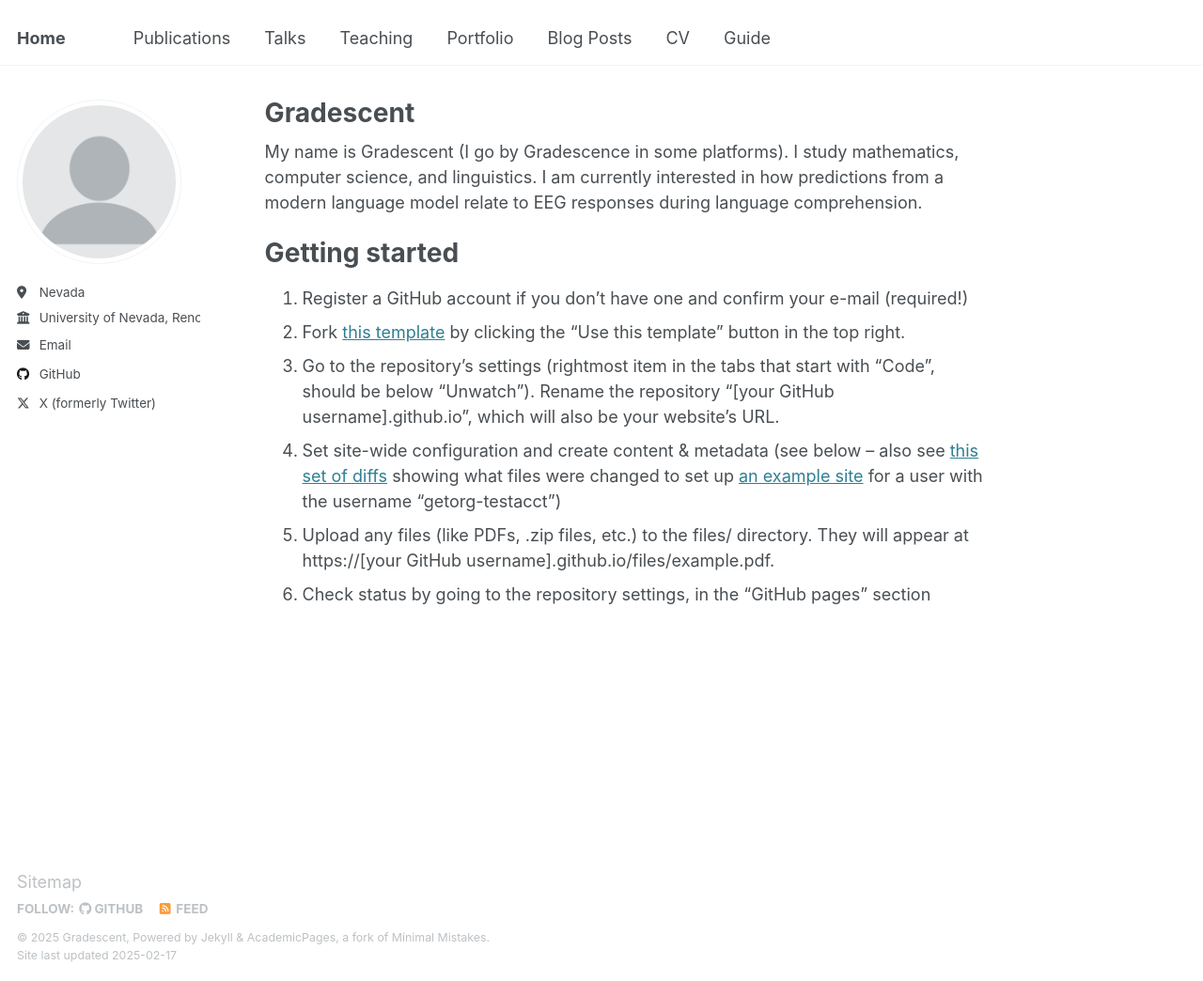
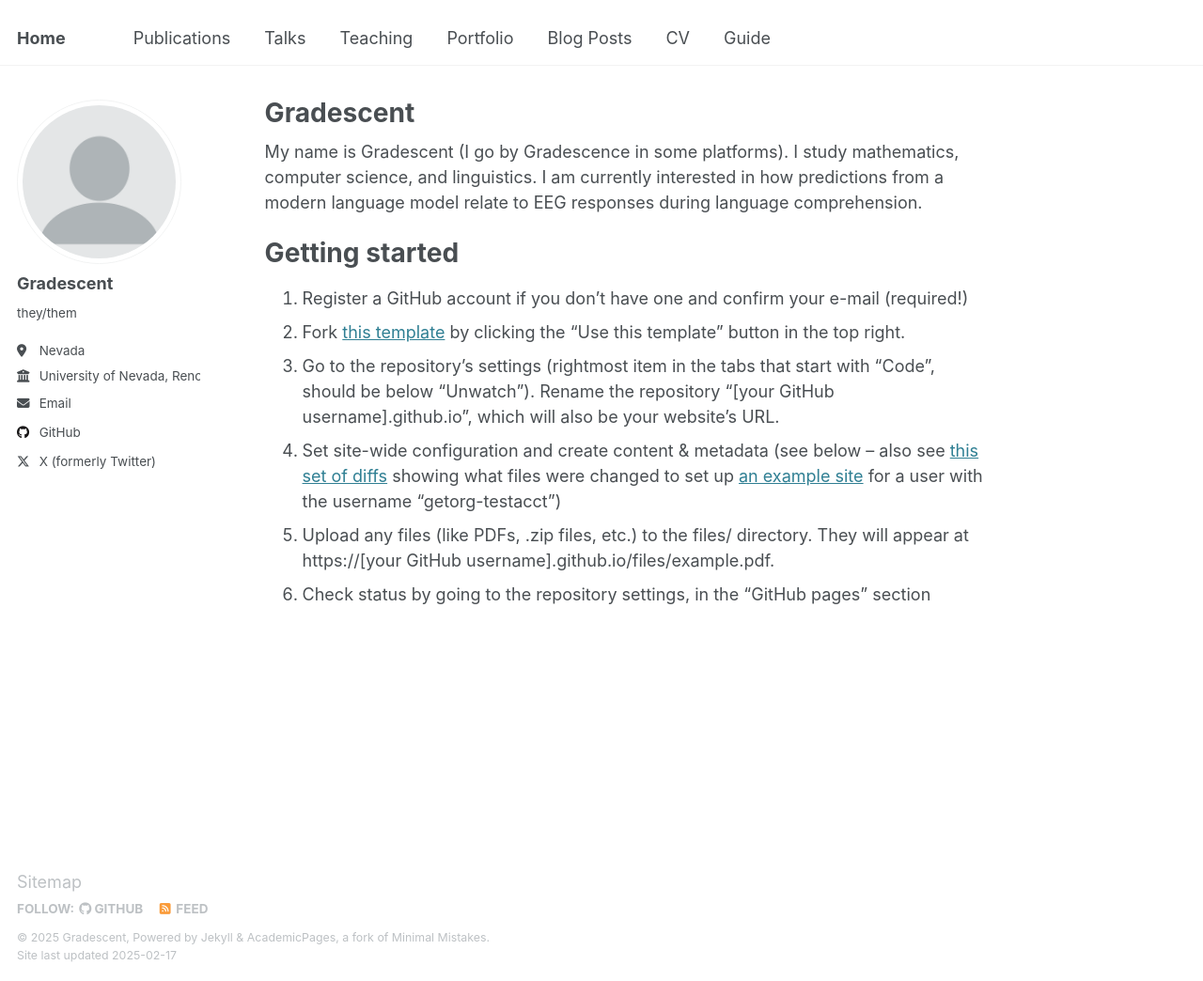
Before and after one commit to mikealmacera/mikealmacera.github.io, a Jekyll site: the page built from _pages/about.md, in a window 1280 px wide and 1044 px high. Shown: the whole window at 94% size. Built offline with Jekyll 4.4.1, drawn with Linux system fonts in a browser that asks for light colours.

Commit message:
Update author-profile.html

```diff
--- a/_includes/author-profile.html
+++ b/_includes/author-profile.html
@@ -15,8 +15,8 @@
   </div>
 
   <div class="author__content">
-    <h3 class="author__name">{{Gradescent}}</h3>
-    {% if author.pronouns %}<p class="author__pronouns">{{They/Them}}</p>{% endif %}
+    <h3 class="author__name">{{author.name}}</h3>
+    {% if author.pronouns %}<p class="author__pronouns">{{author.pronouns}}</p>{% endif %}
     {% if author.bio %}<p class="author__bio">{{}}</p>{% endif %}
   </div>
 
```
